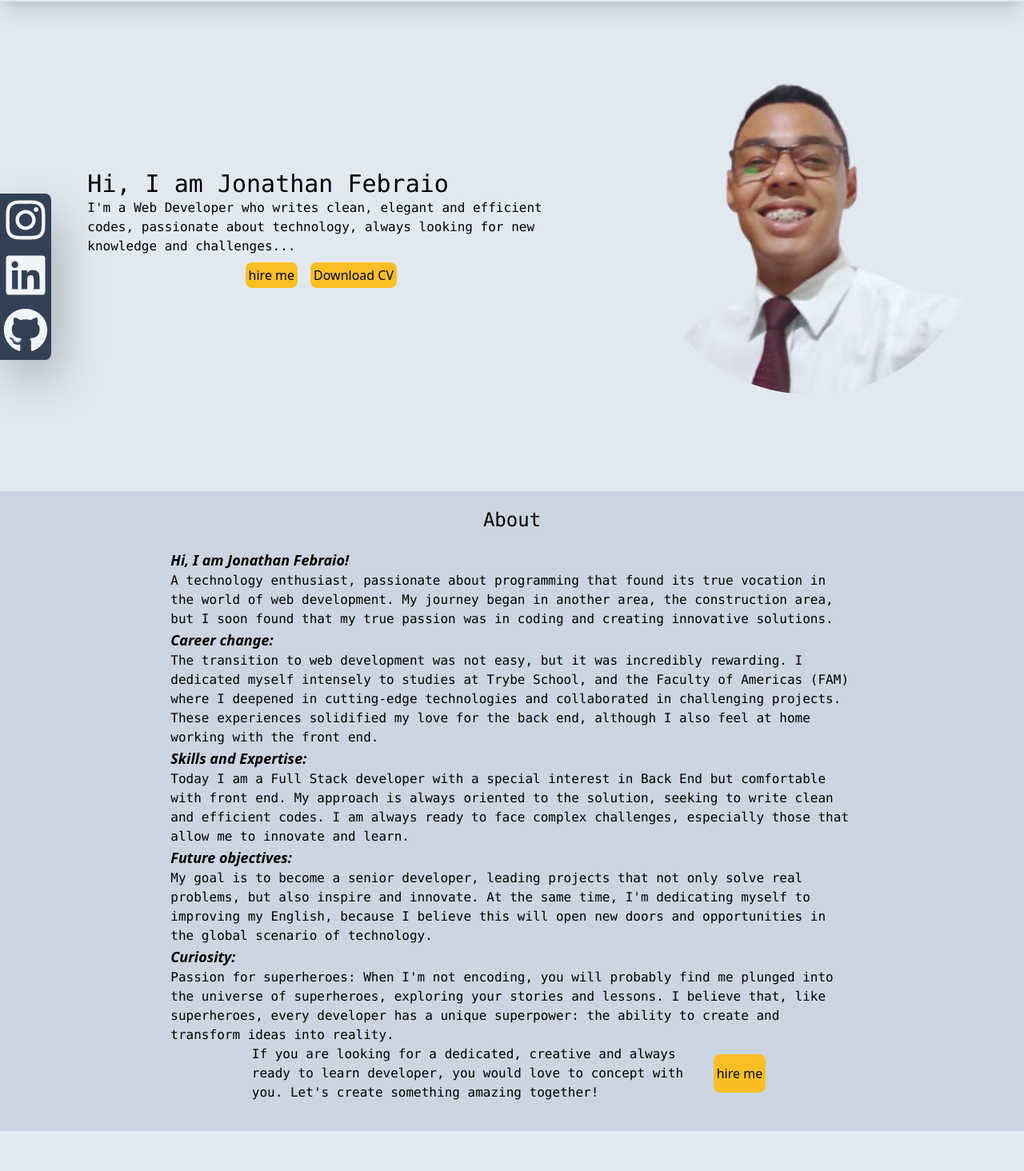
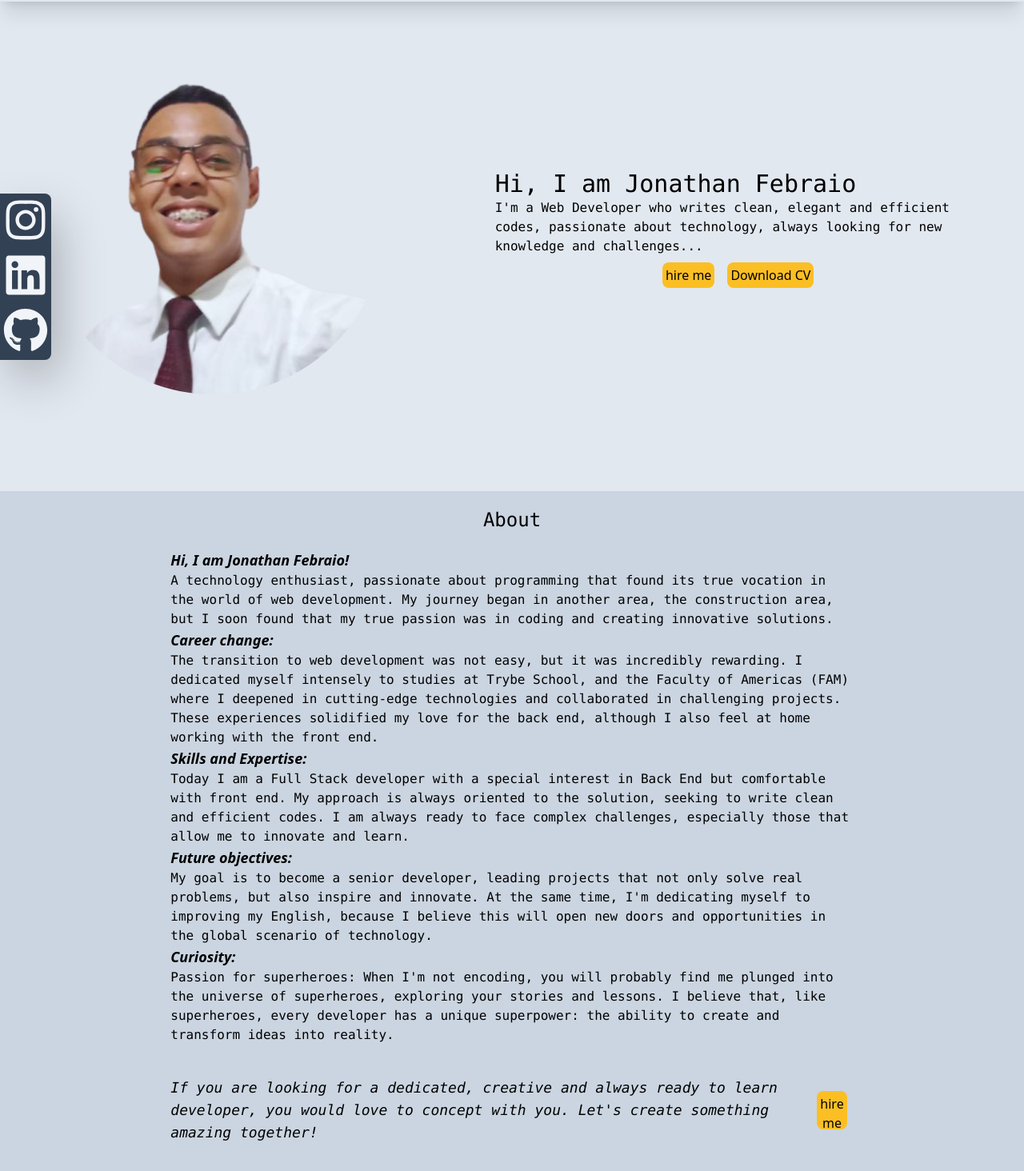
Before and after one commit to JRaamos/portfolio, a React (Vite) app: page / in a window 1280 px wide. Shown: the part 54-1518 px from the top of the page at 80% size. Before the commit the page ends 1468 px from the top, so only its background shows below. Built offline with nearby package versions, Linux system fonts and the light colour scheme.

Commit message:
fix: ajuste de texto

```diff
--- a/src/components/About.tsx
+++ b/src/components/About.tsx
@@ -5,9 +5,13 @@ function About() {
   const { t } = useTranslation();
 
   return (
-    <div id="about" className=" bg-slate-300 w-full h-screen flex flex-col items-center">
+    <div
+      id="about"
+      className=" bg-slate-300 h-full w-full flex flex-col
+    items-center dark:bg-slate-700"
+    >
 
-      <section className="flex justify-center w-full">
+      <section className="flex justify-center w-full max-md:w-[calc(80%)]">
         <h1 className="text-2xl font-mono m-5">{t('about')}</h1>
       </section>
       <section
@@ -39,8 +43,11 @@ function About() {
           </p>
           <p className=" w-full font-mono">{t('aboutTextCuriosity')}</p>
         </div>
-        <div className="flex w-full justify-center items-center">
-          <p className="font-mono w-2/3">{t('conect')}</p>
+        <div
+          className="flex w-full justify-center items-center mt-10
+       mb-16 max-md:flex-col"
+        >
+          <p className="font-mono text-lg italic ">{t('conect')}</p>
           <button
             className="mx-2  hadow-4xl bg-amber-400
              dark:text-slate-900 p-1 rounded-lg h-12"
--- a/src/pages/Home.tsx
+++ b/src/pages/Home.tsx
@@ -14,9 +14,17 @@ function Home() {
       <main
         className="flex
       m-auto justify-around h-[calc(80vh-4rem)] items-center
-       max-md:flex-col-reverse max-md: max-screen"
+       max-md:flex-col max-md: max-screen w-full"
+
       >
-        <section className="max-md:w-[calc(86%)] pl-14 w-1/2 pl-14">
+        <section className="max-md:w-[calc(65%)]  w-1/3 min-[1990px]:w-1/4">
+          <img
+            src={ euDev }
+            alt="Jonathan Febraio"
+            className="rounded-full mb-5"
+          />
+        </section>
+        <section className="max-md:w-[calc(80%)]  w-1/2 pl-8">
 
           <p className="text-3xl font-mono">{t('presentation')}</p>
           <p className="font-mono">{t('introduction')}</p>
@@ -36,15 +44,8 @@ function Home() {
             </button>
           </div>
         </section>
-        <section className="max-md:w-[calc(65%)]  w-1/3 min-[1990px]:w-1/4">
-          <img
-            src={ euDev }
-            alt="Jonathan Febraio"
-            className="rounded-full mb-5"
-          />
-        </section>
       </main>
-      <section className=" mt-9">
+      <section className="mt-9">
         <About />
       </section>
     </div>
```
